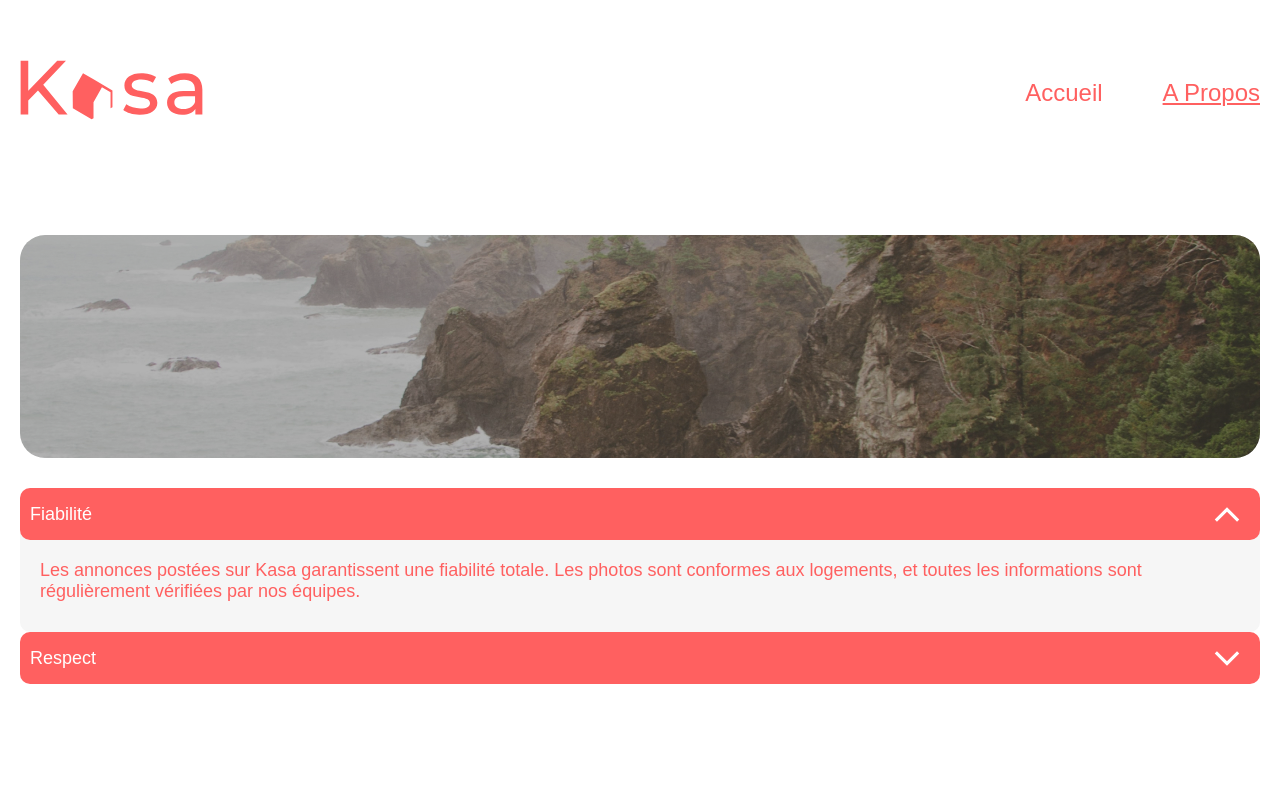
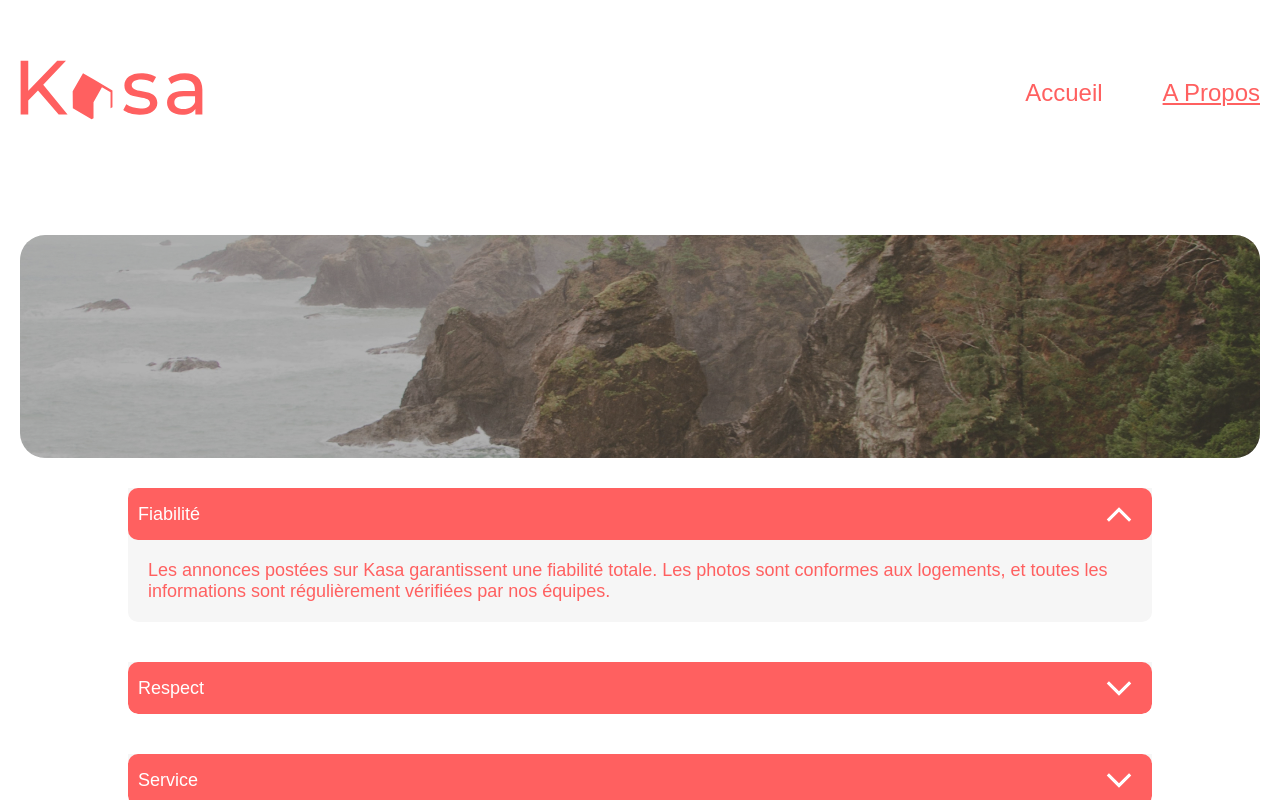
Before and after one commit to sbeou/kasa, a React (Create React App) app: page /a-propos in a window 1280 px wide. Both pictures are taken after a click on the button "Fiabilité". Shown: the top 800 px of the page. Built offline with nearby package versions, Linux system fonts and the light colour scheme; a web font is replaced by a local one.

Commit message:
Add a propos page

```diff
--- a/src/components/Collapse/index.jsx
+++ b/src/components/Collapse/index.jsx
@@ -9,7 +9,7 @@
         <div className={`collapse ${visible}`}>
             <button onClick={() => setCollapse()}>{title}</button>
             <div className='text'>
-                {text}
+                <div>{text}</div>
             </div>
         </div>
      )
--- a/src/pages/About/index.jsx
+++ b/src/pages/About/index.jsx
@@ -13,6 +13,14 @@
                     title={'Respect'}
                     text={<p>La bienveillance fait partie des valeurs fondatrices de Kasa. Tout comportement discriminatoire ou de perturbation du voisinage entraînera une exclusion de notre plateforme.</p>}
                 />
+                <Collapse
+                    title={'Service'}
+                    text={<p>Nos équipes se tiennent à votre disposition pour vous fournir une expérience parfaite. N'hésitez pas à nous contacter si vous avez la moindre question.</p>}
+                />
+                <Collapse
+                    title={'Sécurité'}
+                    text={<p>La sécurité est la priorité de Kasa. Aussi bien pour nos hôtes que pour les voyageurs, chaque logement correspond aux critères de sécurité établis par nos services. En laissant une note aussi bien à l'hôte qu'au locataire, cela permet à nos équipes de vérifier que les standards sont bien respectés. Nous organisons également des ateliers sur la sécurité domestique pour nos hôtes.</p>}
+                />
             </section>
         </main>
     )
--- a/src/styles/styles.scss
+++ b/src/styles/styles.scss
@@ -213,6 +213,9 @@
 .collapse {
     position:relative;
     overflow: hidden;
+    margin-bottom: 40px;
+    background-color: $grey;
+    border-radius: 0 0 10px 10px;
     ul {
         list-style: none;
     }
@@ -242,12 +245,9 @@
         }
     }
     .text {
-        background-color: $grey;
-        border-radius: 0 0 10px 10px;
-        transition: all 1000ms ease-in-out;
+        transition: all 500ms ease-in-out;
         overflow: hidden;
-        padding: 30px 20px;
-        margin-top: -10px;
+        padding: 20px;
         position: relative;
     }
     &.open {
@@ -263,6 +263,8 @@
             .text {
                 visibility: hidden;
                 top:-500px;
+                height:0px;
+                padding: 0px;
             }
 
             button::after {
@@ -270,6 +272,13 @@
             }
         }
 }
+
+// About
+.collapseAbout {
+    max-width:1024px;
+    margin:0 auto;
+}
+
 // Footer
 
 footer {
```
